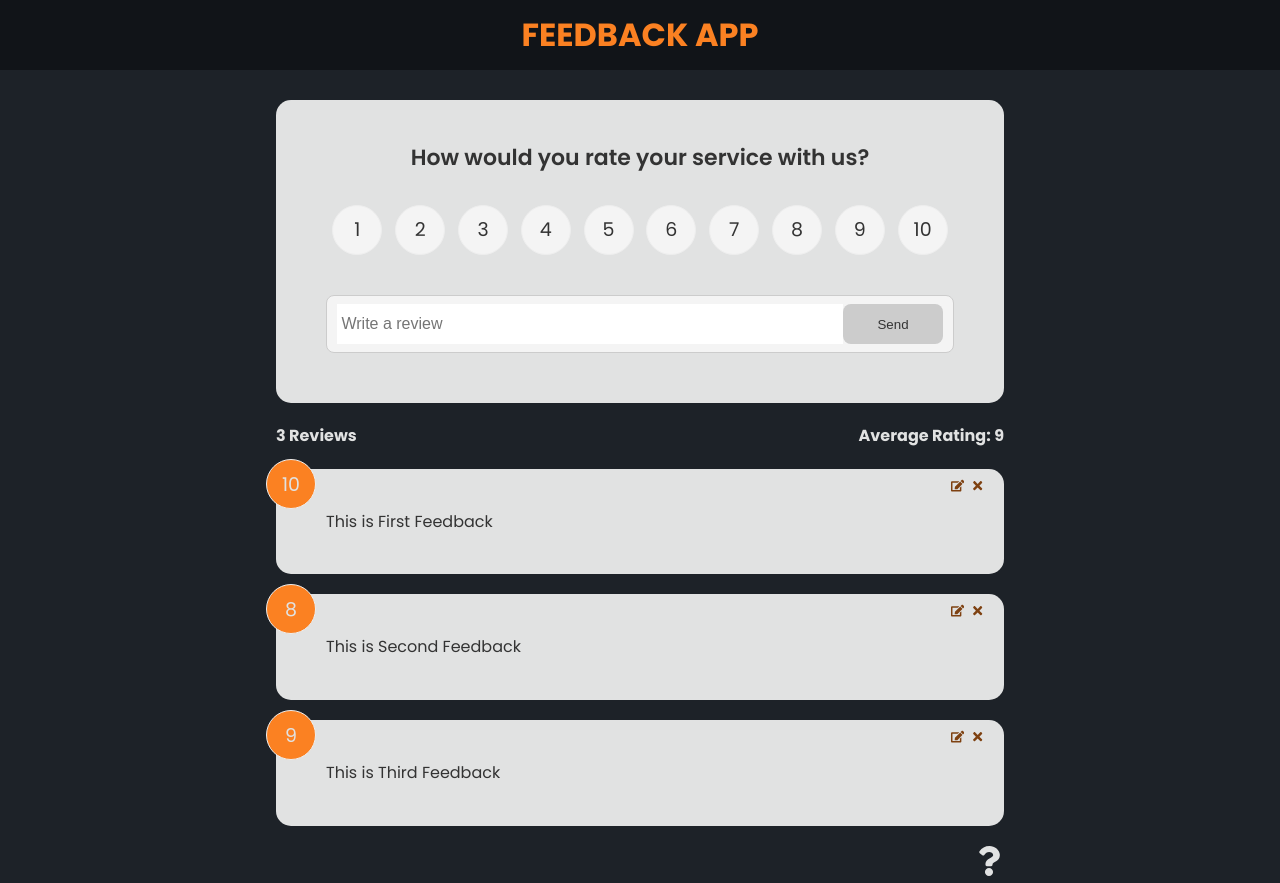
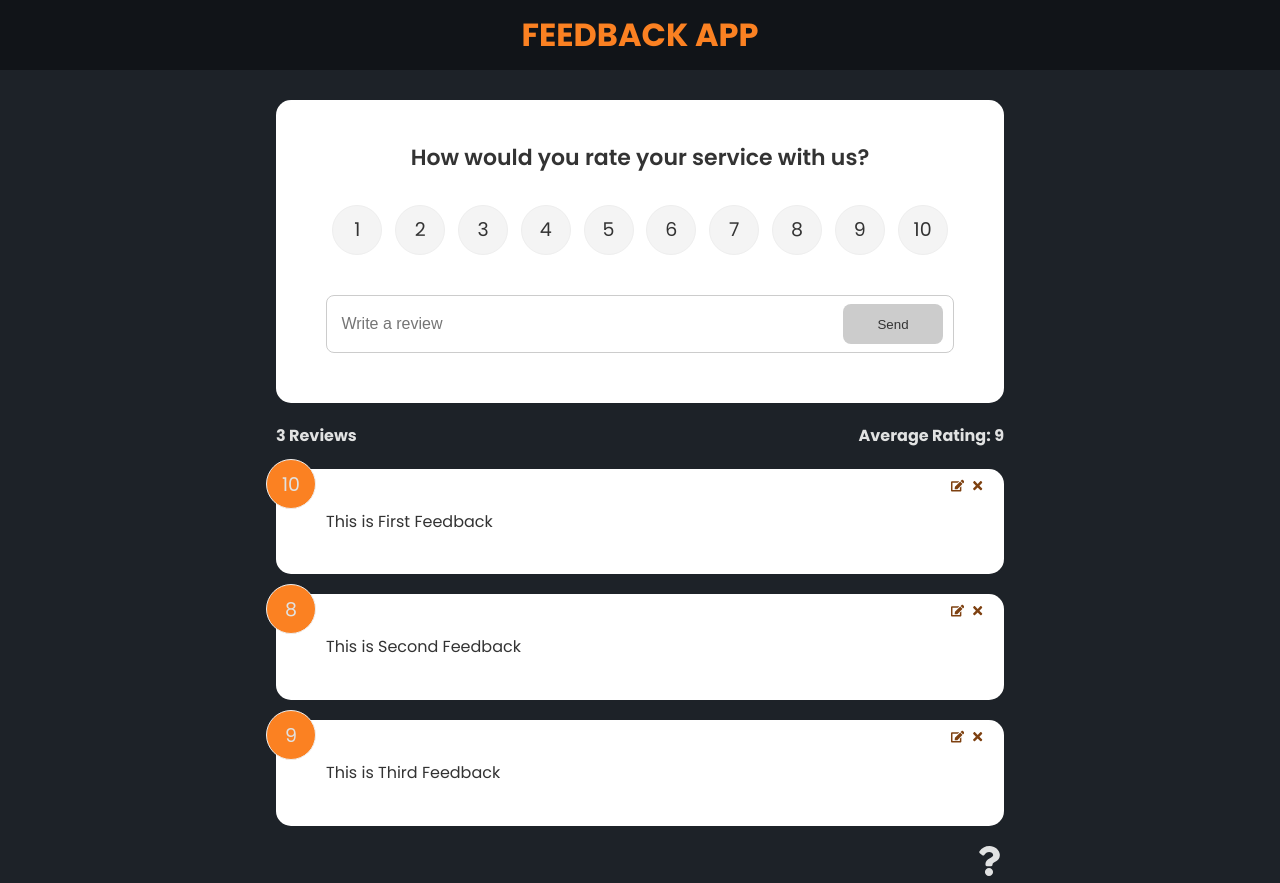
Before and after one commit to Yousuf-Ejaz/feedback-application, a React (Create React App) app: page / in a window 1280 px wide. Built offline with nearby package versions, Linux system fonts and the light colour scheme.

Commit message:
Altered Card background

```diff
--- a/src/index.css
+++ b/src/index.css
@@ -33,7 +33,7 @@ header {
 }
 
 .card {
-	background-color: #e1e2e2;
+	background-color: #fff;
 	color: #333;
 	border-radius: 15px;
 	padding: 40px 50px;
@@ -106,7 +106,7 @@ header {
 	border: 1px solid #ccc;
 	padding: 8px 10px;
 	border-radius: 8px;
-	background-color: #f4f4f4;
+	background-color: #fff;
 }
 
 input {
```
